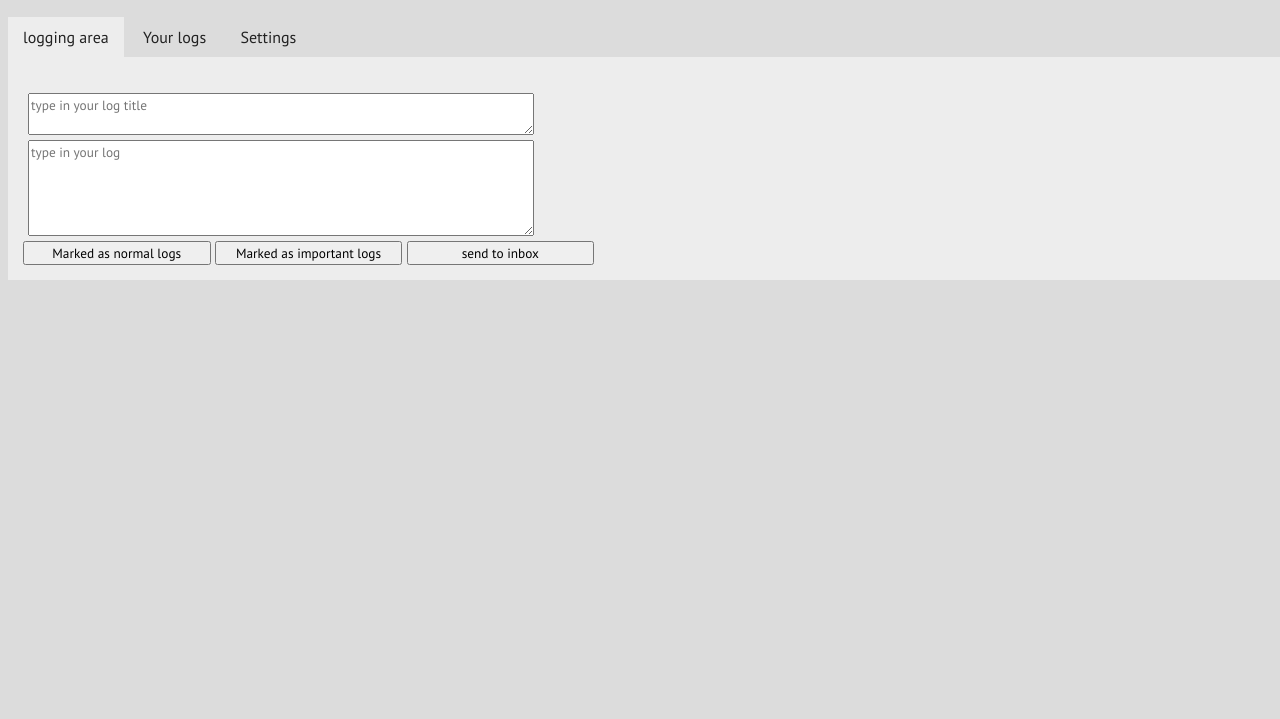
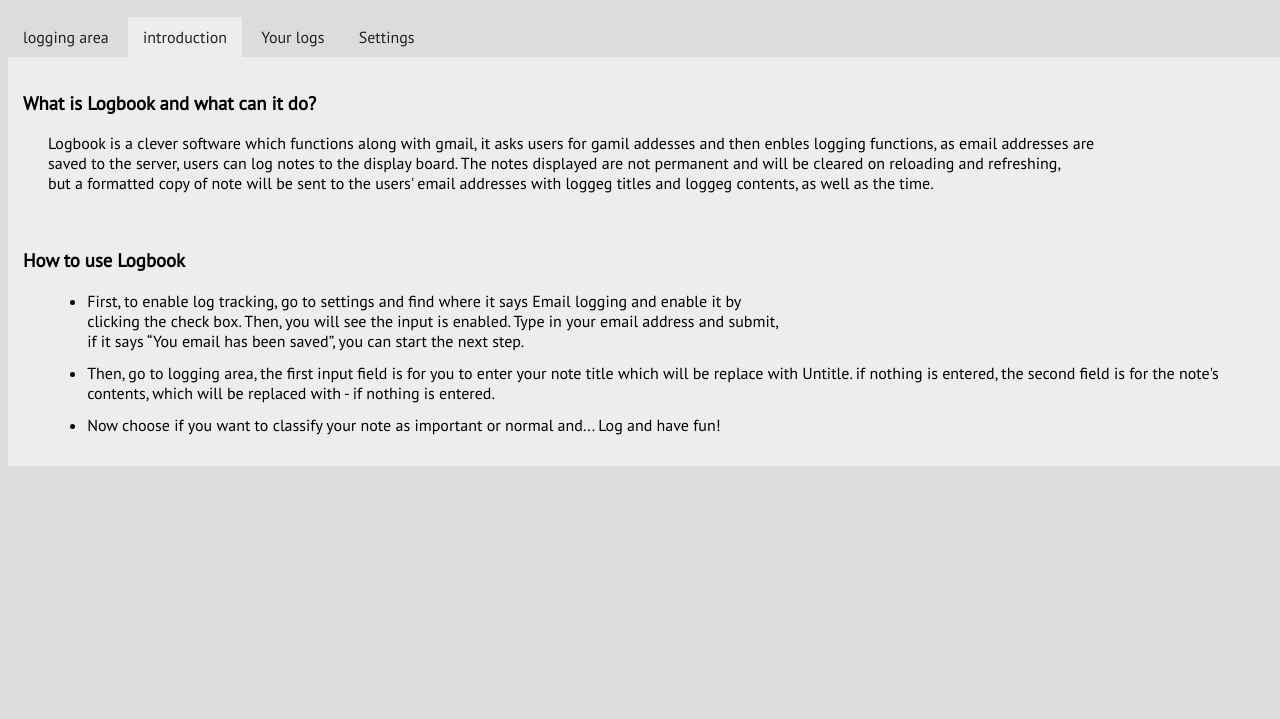
Before and after one commit to jonathan-huang/smart-logbook, a plain HTML site: page index.html in a window 1280 px wide. Shown: the part 115-834 px from the top of the page. Drawn offline with nearby package versions, Linux system fonts and the light colour scheme.

Commit message:
Update index.html

```diff
--- a/index.html
+++ b/index.html
@@ -2,19 +2,21 @@
     <head>
 	    <script src="https://ajax.googleapis.com/ajax/libs/jquery/1.12.2/jquery.min.js"></script>
 		<script src="script.js" type="text/javascript"></script>
+		<script src="httpRequest.js" type="text/javascript"></script>
 		<link rel="stylesheet" type="text/css" href="link1.css">
 		<link rel="icon" type="image/png" href="https://pixabay.com/static/uploads/photo/2012/04/11/11/45/document-27655_960_720.png">
 		<title>Logbook | Your smart note book</title>
 	</head>
 	<body>
 	    <noscript>Sorry, Logbook cannot function if your current browser does not support jquery</noscript>
-	    <h1>Logbook _<span style="color: blue">/</span></h1>
+	    <h1>Logbook _<span style="color: blue">/</span><sup style="font-size: 20px!important; color: green; font-family: Sans!important">&nbsp;&nbsp;version 1.0</sup></h1>
 		<ul class="tabs">
-		    <li class="tab-links current tab-1" data-tab="tab-1">logging area</li>
-			<li class="tab-links tab-2" data-tab="tab-2">Your logs</li>
-			<li class="tab-links tab-3" data-tab="tab-3">Settings</li>
+		    <li class="tab-links tab-1" data-tab="tab-1">logging area</li>
+			<li class="tab-links current tab-2" data-tab="tab-2">introduction</li>
+			<li class="tab-links tab-3" data-tab="tab-3">Your logs</li>
+			<li class="tab-links tab-4" data-tab="tab-4">Settings</li>
 		</ul>
-		<div id="tab-1" class="tab-content current">
+		<div id="tab-1" class="tab-content">
 		    <h4 id="c"></h4>
 		    <textarea id="log" type="text" placeholder="type in your log title" style="color: green; width: 40%"></textarea>
 		    <textarea id="logC" rows="5" placeholder="type in your log" style="color: green; width: 40%"></textarea>
@@ -22,20 +24,36 @@
 		    <input id="rateIm" type="button" value="Marked as important logs" style="width: 15%">
 			<input id="sendE" type="button" value="send to inbox" style="width: 15%">
 		</div>
-		<div id="tab-2" class="tab-content">
+		<div id="tab-2" class="tab-content current">
+		    <h3>What is Logbook and what can it do?</h3>
+			<p style="margin-left: 2%">Logbook is a clever software which functions along with gmail, it asks users for gamil addesses and then enbles
+			logging functions, as email addresses are<br>saved to the server, users can log notes to the display board. The notes displayed are not permanent
+			and will be cleared on reloading and refreshing,<br>but a formatted copy of note will be sent to the users' email addresses with loggeg titles
+			and loggeg contents, as well as the time.</p>
+			<br><h3>How to use Logbook</h3>
+			<ul>
+			    <li style="margin-left: 2%">First, to enable log tracking, go to settings and find where it says Email logging and enable it by <br>clicking the
+			    check box. Then, you will see the input is enabled. Type in your email address and submit,<br>if it says <q>You email has been saved</q>, you
+			    can start the next step.</li>
+				<li style="margin: 1% 0 0 2%">Then, go to logging area, the first input field is for you to enter your note title which will be replace with Untitle.
+				if nothing is entered, the second field is for the note's contents, which will be replaced with - if nothing is entered.</li>
+				<li style="margin: 1% 0 0 2%">Now choose if you want to classify your note as important or normal and... Log and have fun!</li>
+			</ul>
+		</div>
+		<div id="tab-3" class="tab-content">
 			<ul class="logs">
 		        <h3>Your logs</h3>
-				<h4 style="color: grey;" id="st">You don't have any logs here yet.</h4>
+				<h4 style="color: grey;" id="st">You don't have ny logs here yet.</h4>
 		    </ul>
-		    <ol class="imLogs">
+		    <ul class="imLogs">
 			    <h3>Important logs</h3>
 				<h4 style="color: grey;" id="Ist">You don't have any logs here yet.</h4>
-		    </ol>
+		    </ul>
 		</div>
-		<div id="tab-3" class="tab-content">
-		    <h3>Enter your email so any changes can be sent to your email address</h3>
+		<div id="tab-4" class="tab-content">
+		    <h3>Email logging</h3>
 		    <input id="email" type="text" placeholder="enter your email" style="color: green; width: 40%">
-			<input id="semail" type="button" value="submit">
+			<input onclick="semail()" type="button" value="submit">
 		</div>
 	</body>
 </html>
```
